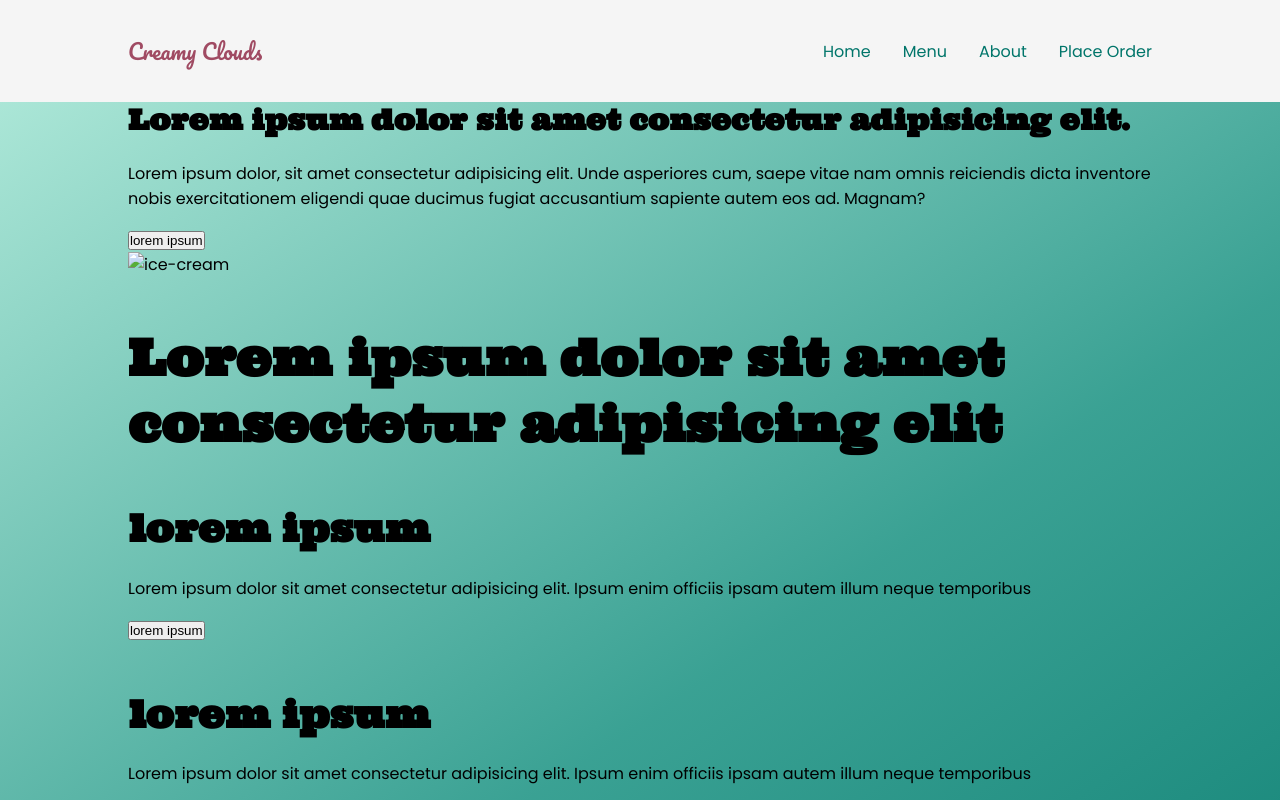
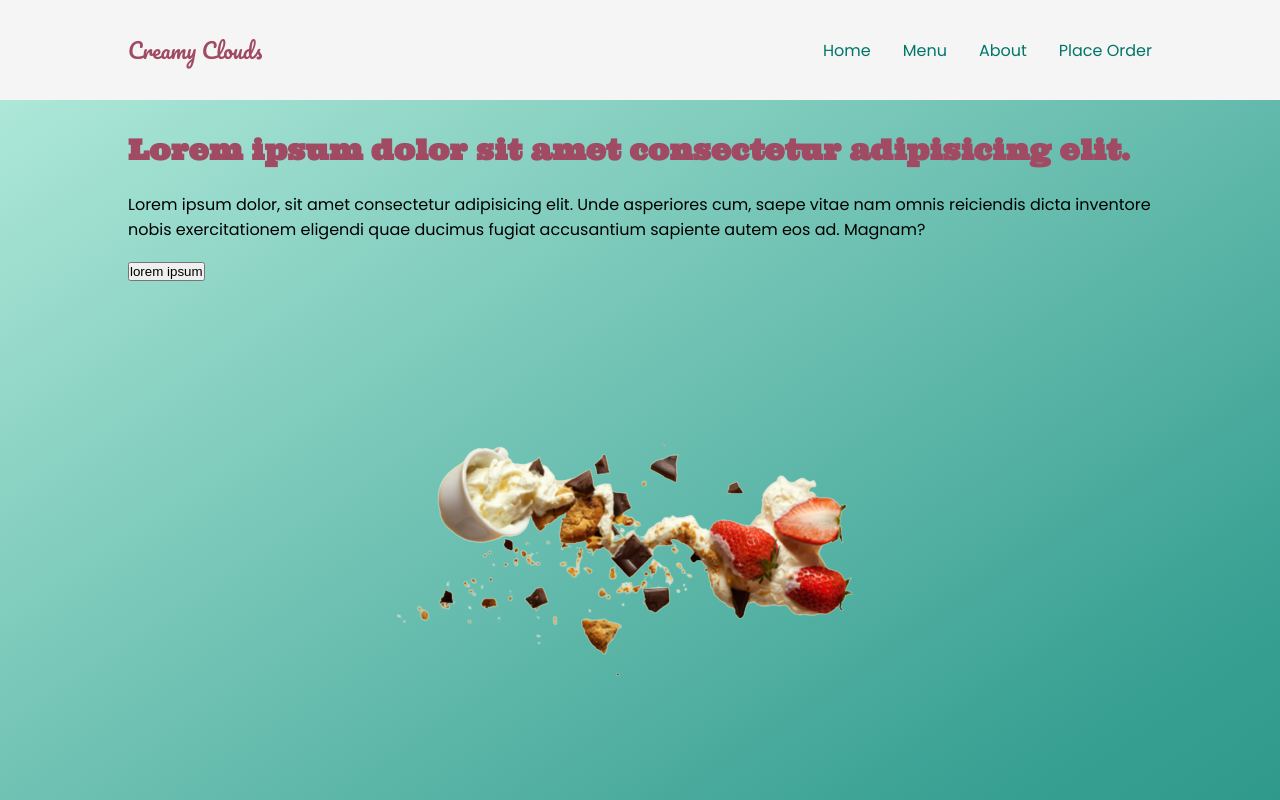
Before and after one commit to as00r-dev/vanilla-js-restaurant, a plain HTML site: page index.html in a window 1280 px wide. Shown: the top 800 px of the page. Drawn offline with Linux system fonts and the light colour scheme.

Commit message:
Finish: hero section style

```diff
--- /dev/null
+++ b/57011448dc08b9372b5e.css
@@ -0,0 +1,27 @@
+
+      import API from "!../node_modules/style-loader/dist/runtime/injectStylesIntoStyleTag.js";
+      import domAPI from "!../node_modules/style-loader/dist/runtime/styleDomAPI.js";
+      import insertFn from "!../node_modules/style-loader/dist/runtime/insertBySelector.js";
+      import setAttributes from "!../node_modules/style-loader/dist/runtime/setAttributesWithoutAttributes.js";
+      import insertStyleElement from "!../node_modules/style-loader/dist/runtime/insertStyleElement.js";
+      import styleTagTransformFn from "!../node_modules/style-loader/dist/runtime/styleTagTransform.js";
+      import content, * as namedExport from "!!../node_modules/css-loader/dist/cjs.js!./style.css";
+
+
+
+var options = {};
+
+options.styleTagTransform = styleTagTransformFn;
+options.setAttributes = setAttributes;
+
+      options.insert = insertFn.bind(null, "head");
+
+options.domAPI = domAPI;
+options.insertStyleElement = insertStyleElement;
+
+var update = API(content, options);
+
+
+
+export * from "!!../node_modules/css-loader/dist/cjs.js!./style.css";
+       export default content && content.locals ? content.locals : undefined;
--- a/index.html
+++ b/index.html
@@ -5,6 +5,7 @@
 		<meta http-equiv="X-UA-Compatible" content="IE=edge" />
 		<meta name="viewport" content="width=device-width, initial-scale=1.0" />
 		<title>Vanilla Restaurant</title>
+		<link rel="stylesheet" href="57011448dc08b9372b5e.css" />
 	<script defer src="main.js"></script></head>
 	<body>
 		<div class="content">
@@ -33,8 +34,8 @@
 			</header>
 			<main>
 				<!-- hero section -->
-				<section>
-					<div class="container">
+				<section class="hero">
+					<div class="container flex">
 						<div class="col">
 							<h1>Lorem ipsum dolor sit amet consectetur adipisicing elit.</h1>
 							<p>
@@ -46,7 +47,11 @@
 							<button>lorem ipsum</button>
 						</div>
 						<div class="col">
-							<img src="#" alt="ice-cream" />
+							<img
+								class="image"
+								src="c72e630579c411d11d39.png"
+								alt="ice-cream"
+							/>
 						</div>
 					</div>
 				</section>
```
Also changed, not shown: main.js (+2 -2 lines), c72e630579c411d11d39.png (added).
